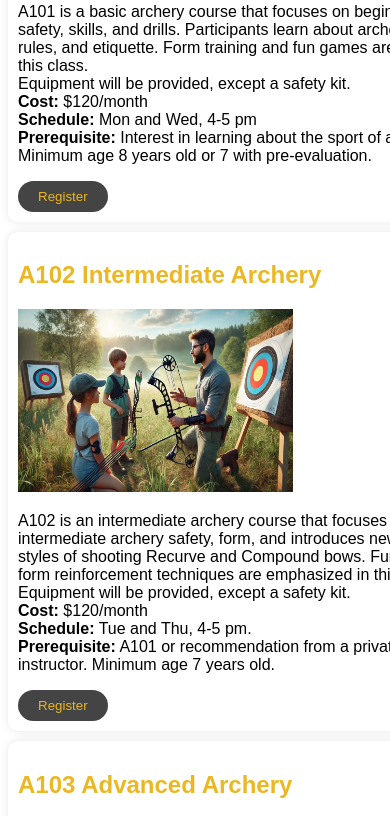
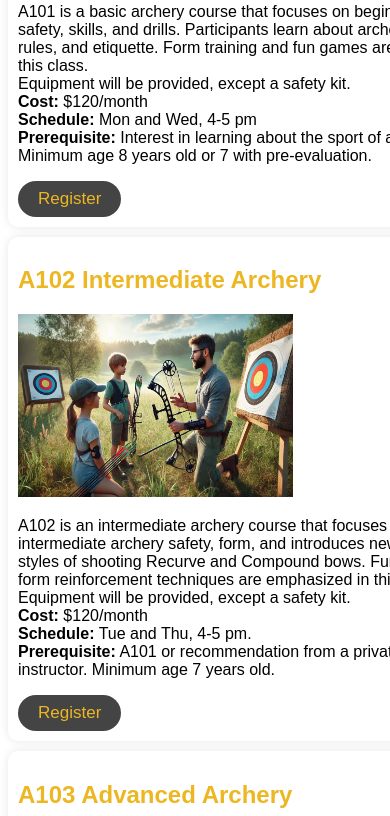
Before and after one commit to ssaipin/archery, a plain HTML site: page index.html in a window 390 px wide. Shown: the part 2016-2832 px from the top of the page. Drawn offline with Linux system fonts and the light colour scheme.

Commit message:
changed button font size

```diff
--- a/styles/instructors.css
+++ b/styles/instructors.css
@@ -168,4 +168,7 @@ hr {
         "main3"
         "footer";
 }
+.button {
+    font-size: 17px;
 }
+}
--- a/styles/stylesheet.css
+++ b/styles/stylesheet.css
@@ -221,4 +221,7 @@ h2 {
 .main6 {
     width: auto;
 }
+.button {
+    font-size: 17px;
 }
+}
```
